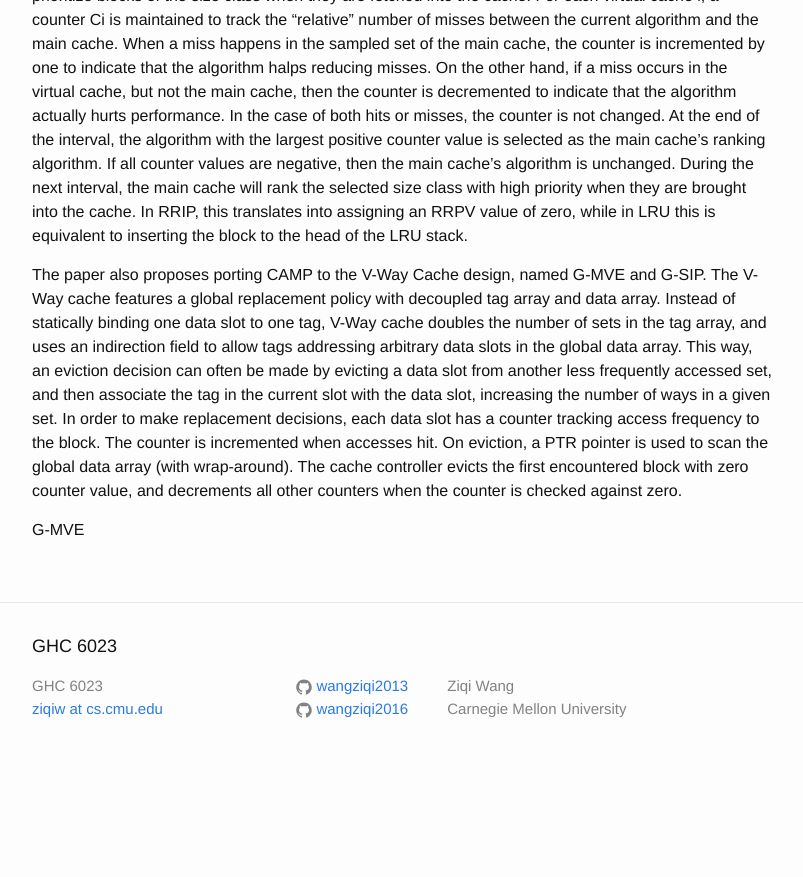
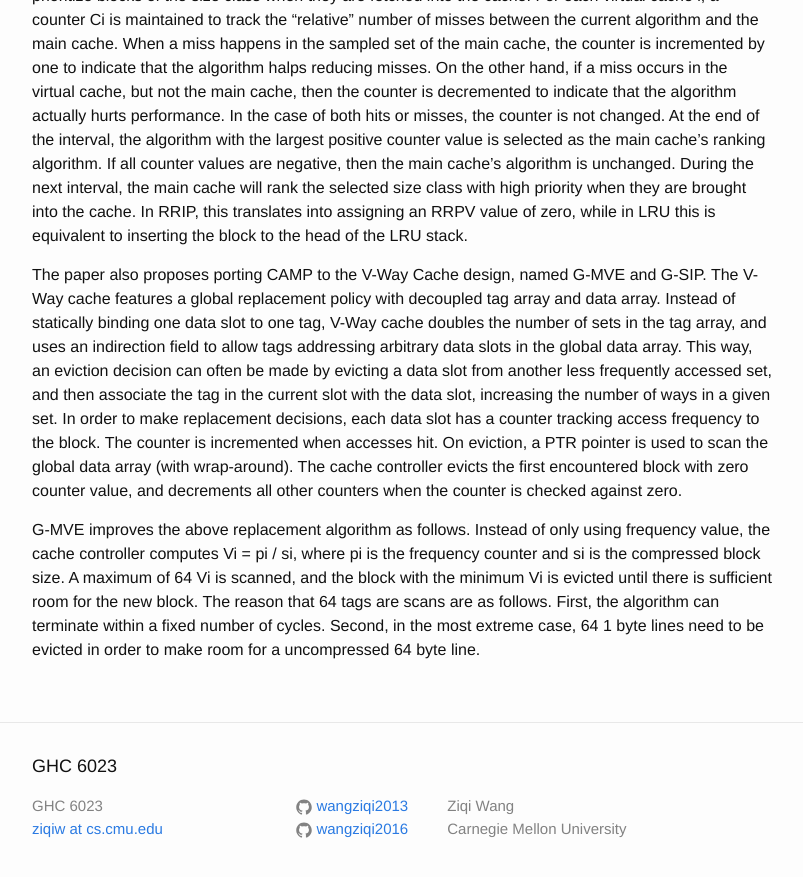
Before and after one commit to wangziqi2013/wangziqi2013.github.io, a Jekyll site: the page built from _posts/2020-06-04-camp.markdown, in a window 1280 px wide and 900 px high, scrolled down 1807 px. Shown: the top 877 px of the window, without its empty margins (238-1041 px from the left). Built offline with Jekyll 4.4.1, drawn with Linux system fonts in a browser that asks for light colours; before the commit the page ends 2587 px from its top, so only the background shows below that.

Commit message:
Adddding G-MVE

```diff
--- a/_posts/2020-06-04-camp.markdown
+++ b/_posts/2020-06-04-camp.markdown
@@ -87,4 +87,8 @@ counter is incremented when accesses hit. On eviction, a PTR pointer is used to
 The cache controller evicts the first encountered block with zero counter value, and decrements all other counters
 when the counter is checked against zero.
 
-G-MVE
+G-MVE improves the above replacement algorithm as follows. Instead of only using frequency value, the cache controller
+computes Vi = pi / si, where pi is the frequency counter and si is the compressed block size. A maximum of 64 Vi is scanned,
+and the block with the minimum Vi is evicted until there is sufficient room for the new block.
+The reason that 64 tags are scans are as follows. First, the algorithm can terminate within a fixed number of cycles.
+Second, in the most extreme case, 64 1 byte lines need to be evicted in order to make room for a uncompressed 64 byte line.
```
